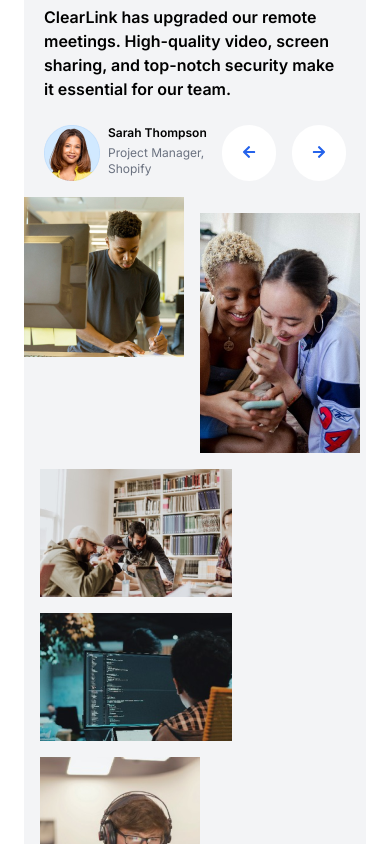
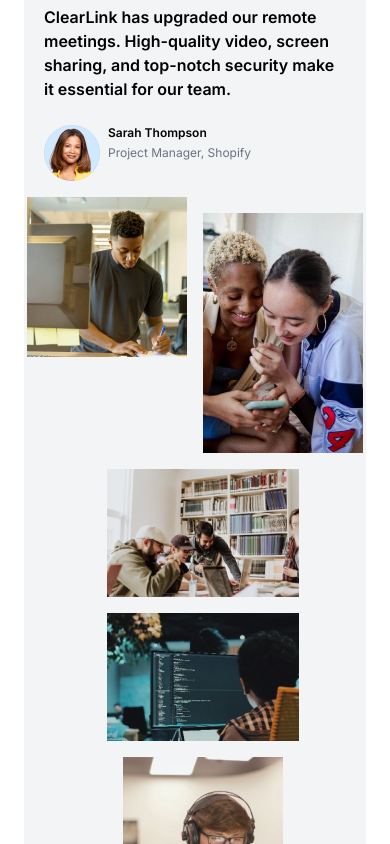
Before and after one commit to Abdullahi254/talent-sync, a Next.js app: page / in a window 390 px wide. Shown: the part 3740-4584 px from the top of the page. Built offline with nearby package versions, Linux system fonts and the light colour scheme.

Commit message:
centered align images in small devices

```diff
--- a/src/app/components/PageThree.tsx
+++ b/src/app/components/PageThree.tsx
@@ -38,18 +38,18 @@ const PageThree = (props: Props) => {
                     </div>
                     {/* arrows */}
                     <div className='flex space-x-4'>
-                        <div className=' rounded-full bg-white p-5 cursor-pointer hover:bg-gray-50'>
+                        <div className=' rounded-full bg-white p-5 cursor-pointer hover:bg-gray-50 hidden sm:block'>
                             <FaArrowRight className='rotate-180 text-blue-600 text-sm md:text-base' />
                         </div>
 
-                        <div className=' rounded-full bg-white p-5 cursor-pointer hover:bg-gray-50'>
+                        <div className=' rounded-full bg-white p-5 cursor-pointer hover:bg-gray-50 hidden sm:block'>
                             <FaArrowRight className='text-blue-600 text-sm md:text-base' />
                         </div>
                     </div>
                 </div>
             </div>
             {/* second grid content */}
-            <div className='w-full flex flex-wrap space-x-4 space-y-4 self-start'>
+            <div className='w-full flex flex-wrap justify-center space-x-4 space-y-4 self-start'>
                 <Image src={p1} alt='Image' className='self-start'/>
                 <Image src={p2} alt='Image' className='self-start'/>
                 <Image src={p3} alt='Image' className='self-start'/>
```
